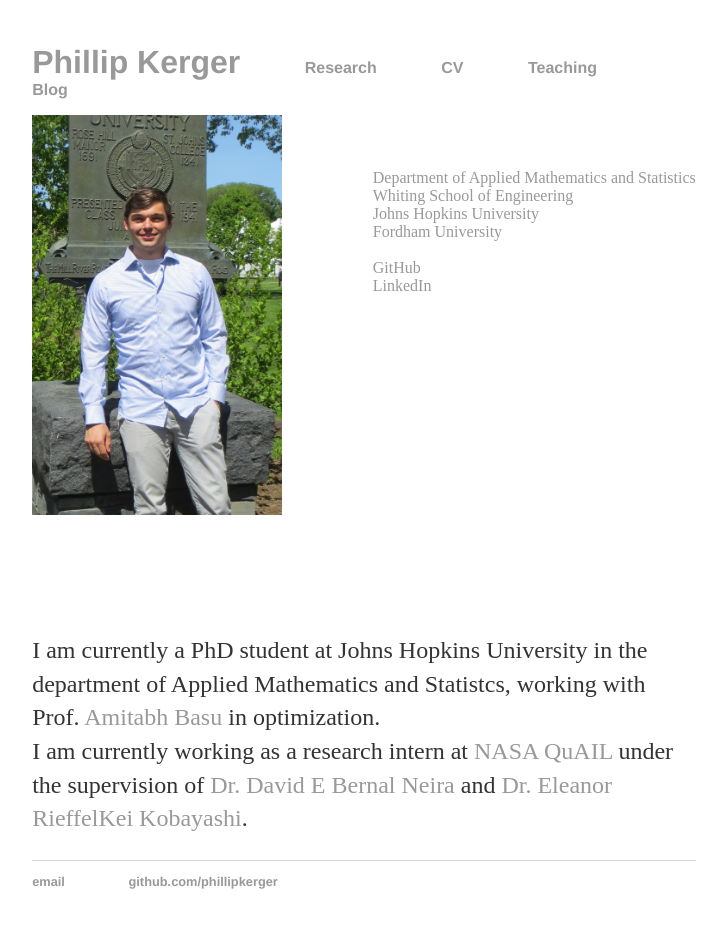
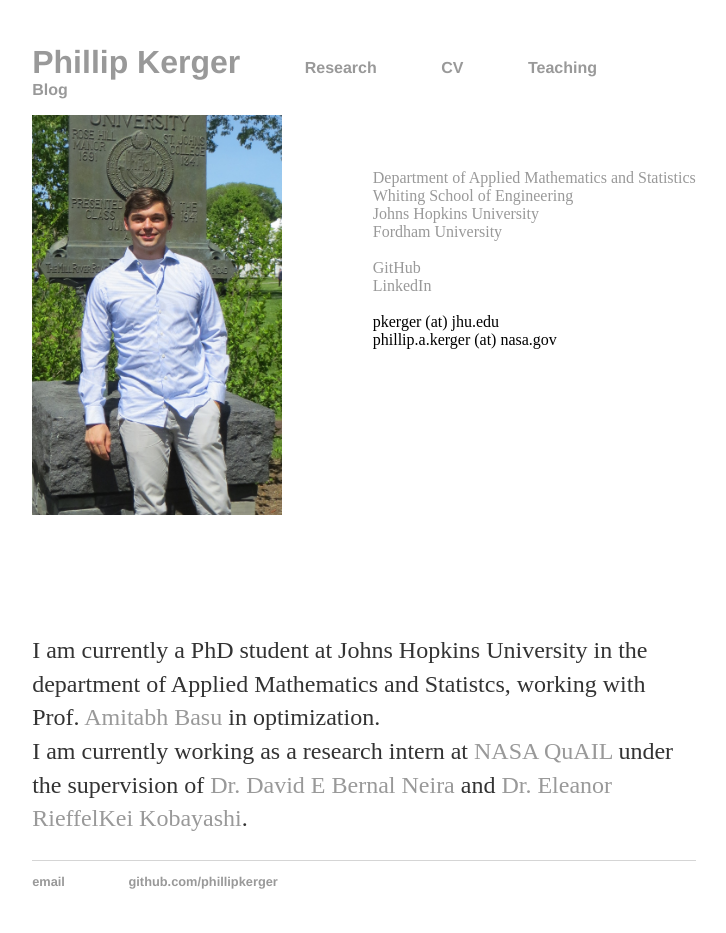
Before and after one commit to PhillipKerger/phillipkerger.github.io, a Jekyll site: the page built from index.html, in a window 1280 px wide. Shown: the whole page, without its empty margins (276-1002 px from the left). Built offline with Jekyll 4.4.1, drawn with Linux system fonts in a browser that asks for light colours.

Commit message:
Update index.html

```diff
--- a/index.html
+++ b/index.html
@@ -25,6 +25,10 @@ title: Phillip Kerger
 
 		<a href="https://www.linkedin.com/in/phillip-kerger-17222780">LinkedIn</a><br>
 
+		<br>
+		pkerger (at) jhu.edu
+		<br>
+		phillip.a.kerger (at) nasa.gov
 			</div>
 
 	</div>
```
